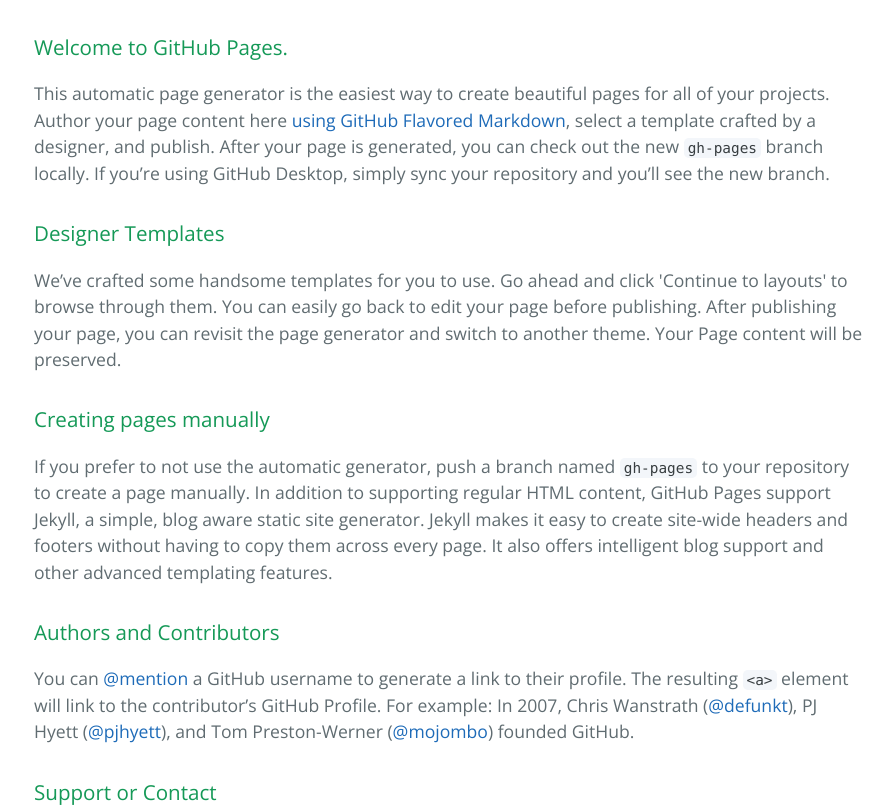
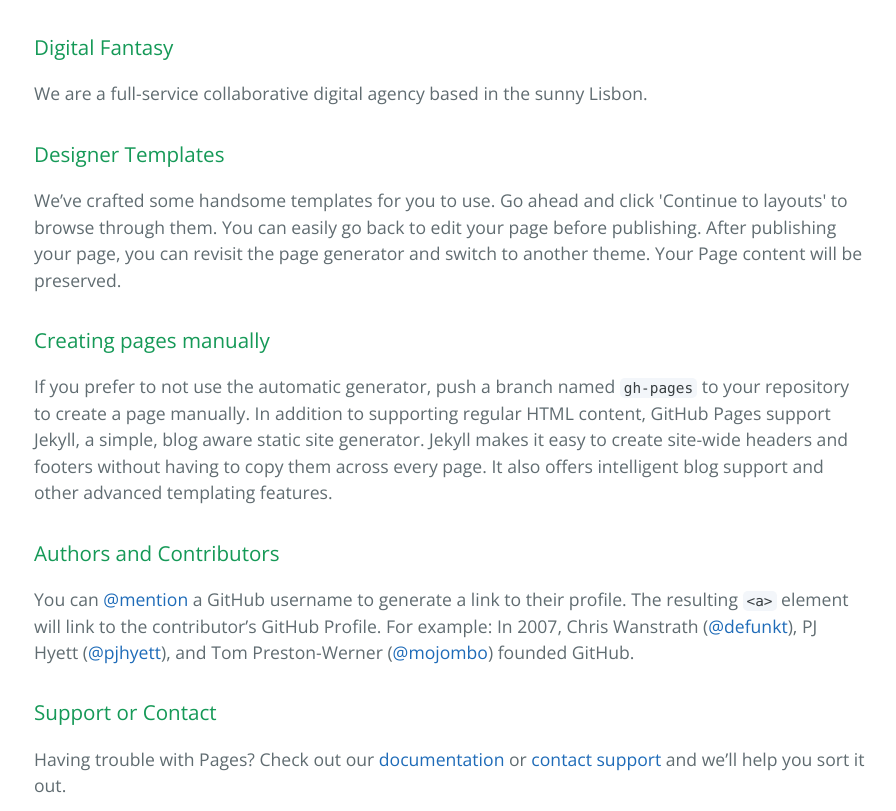
Before and after one commit to imdiogodantas/digitalfantasy, a plain HTML site: page index.html in a window 1280 px wide. Shown: the top 811 px of the page, without its empty margins (190-1086 px from the left). Drawn offline with nearby package versions, Linux system fonts and the light colour scheme.

Commit message:
Update index.html

```diff
--- a/index.html
+++ b/index.html
@@ -2,7 +2,7 @@
 <html lang="en-us">
   <head>
     <meta charset="UTF-8">
-    <title>Digital Fantasy by imdiogodantas</title>
+    <title>Digital Fantasy</title>
     <meta name="viewport" content="width=device-width, initial-scale=1">
     <link rel="stylesheet" type="text/css" href="stylesheets/normalize.css" media="screen">
     <link href='https://fonts.googleapis.com/css?family=Open+Sans:400,700' rel='stylesheet' type='text/css'>
@@ -12,9 +12,9 @@
   <body>
     <section class="main-content">
       <h3>
-<a id="welcome-to-github-pages" class="anchor" href="#welcome-to-github-pages" aria-hidden="true"><span aria-hidden="true" class="octicon octicon-link"></span></a>Welcome to GitHub Pages.</h3>
+<a id="welcome-to-github-pages" class="anchor" href="#welcome-to-github-pages" aria-hidden="true"><span aria-hidden="true" class="octicon octicon-link"></span></a>Digital Fantasy</h3>
 
-<p>This automatic page generator is the easiest way to create beautiful pages for all of your projects. Author your page content here <a href="https://guides.github.com/features/mastering-markdown/">using GitHub Flavored Markdown</a>, select a template crafted by a designer, and publish. After your page is generated, you can check out the new <code>gh-pages</code> branch locally. If you’re using GitHub Desktop, simply sync your repository and you’ll see the new branch.</p>
+<p>We are a full-service collaborative digital agency based in the sunny Lisbon.</p>
 
 <h3>
 <a id="designer-templates" class="anchor" href="#designer-templates" aria-hidden="true"><span aria-hidden="true" class="octicon octicon-link"></span></a>Designer Templates</h3>
```
